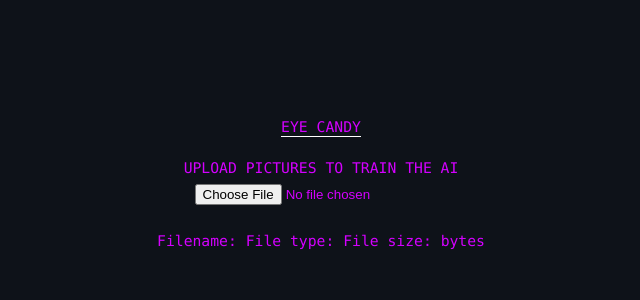
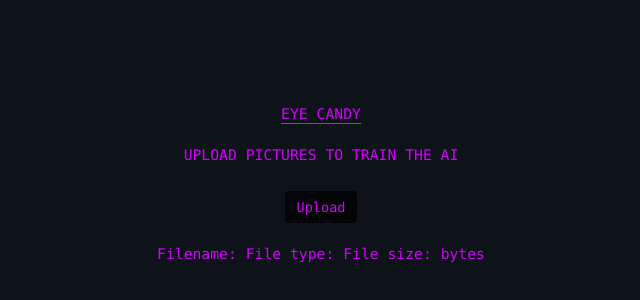
Before and after one commit to kevbuh/eyecandy, a Next.js app: page /vote in a window 1280 px wide. Shown: the part 208-508 px from the top of the page, without its empty margins (319-959 px from the left). Built offline with nearby package versions, Linux system fonts and the light colour scheme.

Commit message:
changed css of buttons

```diff
--- a/pages/vote.js
+++ b/pages/vote.js
@@ -47,19 +47,29 @@ function Vote() {
         <br />
       </p>
       <code2>UPLOAD PICTURES TO TRAIN THE AI</code2>
+      <br />
 
       <div id="upload-box">
         <code2>
-          <input type="file" onChange={handleUpload} />
+          <input
+            type="file"
+            id="actual-btn"
+            className="userButton"
+            onChange={handleUpload}
+            hidden
+          />
+          <label className="userButton" htmlFor="actual-btn">
+            Upload
+          </label>
           <br />
           <div className="marginTop">
             Filename: {file.name}
             File type: {file.type}
             File size: {file.size} bytes
             <div>
-              {file ? <input className="marginSubmit" type="submit" /> : null}
+              {file ? <input className="userButton" type="submit" /> : null}
             </div>
-            {file && <ImageThumb className="marginTop" image={file} />}
+            {file && <ImageThumb image={file} />}
           </div>
         </code2>
       </div>
@@ -73,8 +83,8 @@ const ImageThumb = ({ image }) => {
     <Image
       src={URL.createObjectURL(image)}
       alt={image.name}
-      width="100%"
-      height="100%"
+      width="1000vw"
+      height={300}
       layout="responsive"
       objectFit="contain"
     />
--- a/styles/App.css
+++ b/styles/App.css
@@ -14,6 +14,12 @@ main {
   background-color: #0e1219;
   width: 100%;
 }
+
+ImageThumb {
+  /* max-width: 680px; */
+  min-width: 50%;
+}
+
 h1 {
   font-size: 45px;
 }
@@ -24,7 +30,7 @@ p {
   font-size: 16px;
 }
 a {
-  border-bottom: 1px solid white;
+  border-bottom: 1px solid #0076ff;
   color: #0076ff;
   cursor: pointer;
   text-decoration: none;
@@ -40,10 +46,32 @@ a:hover {
   /* padding: 72px 72px; */
 }
 
-.marginSubmit {
+label {
+  /* background-color: indigo; */
+  /* color: white; */
+  color: #d400ff;
+  padding: 0.5rem;
+  font-family: "Menlo";
+  border-radius: 0.3rem;
+  cursor: pointer;
+  margin-top: 2rem;
+  font-size: 0.92em;
+}
+
+input {
+  color: #d400ff;
+  font-family: "Menlo";
+}
+
+.userButton {
   margin-top: 1.5em;
   margin-bottom: 1.5em;
-  /* padding: 72px 72px; */
+  background-color: #040507;
+  padding: 0.5rem 0.7rem;
+  border: none;
+  border-radius: 4px;
+  /* background: none; */
+  cursor: pointer;
 }
 
 code,
@@ -74,16 +102,3 @@ pre {
   font-size: 0.92em;
   /* text-decoration: underline; */
 }
-
-code-footer,
-pre {
-  color: #d400ff;
-  font-family: Menlo, Monaco, Lucida Console, Liberation Mono, DejaVu Sans Mono,
-    Bitstream Vera Sans Mono, Courier New, monospace, serif;
-  font-size: 0.92em;
-  /* text-decoration: underline; */
-  position: "absolute";
-  bottom: 0;
-  width: "100%";
-  margin-top: 10em;
-}
```
Also changed, not shown: pages/index.js (+8 -4 lines).
